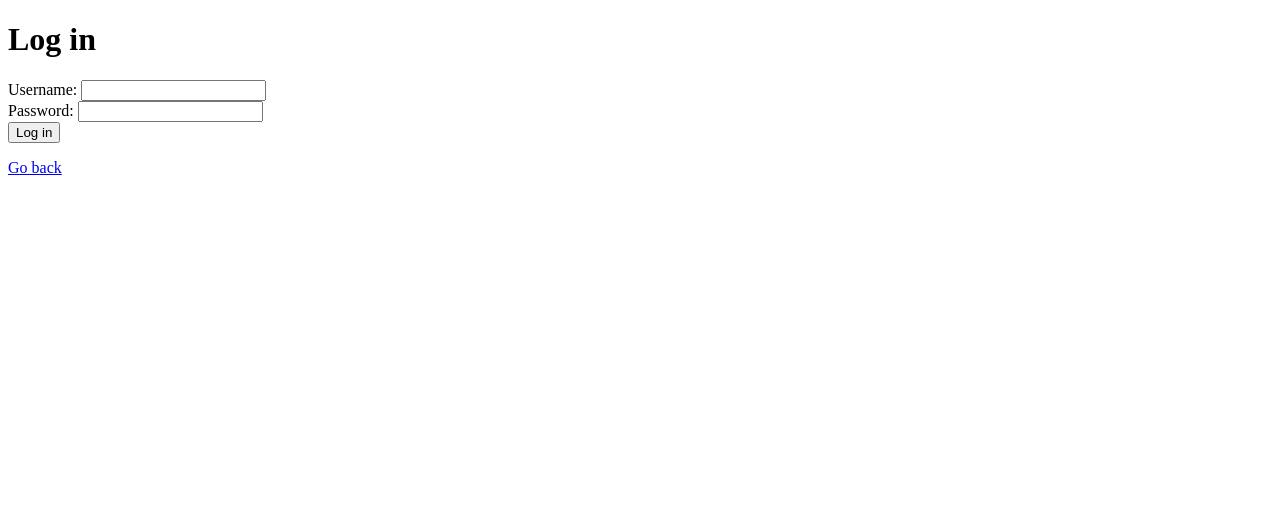
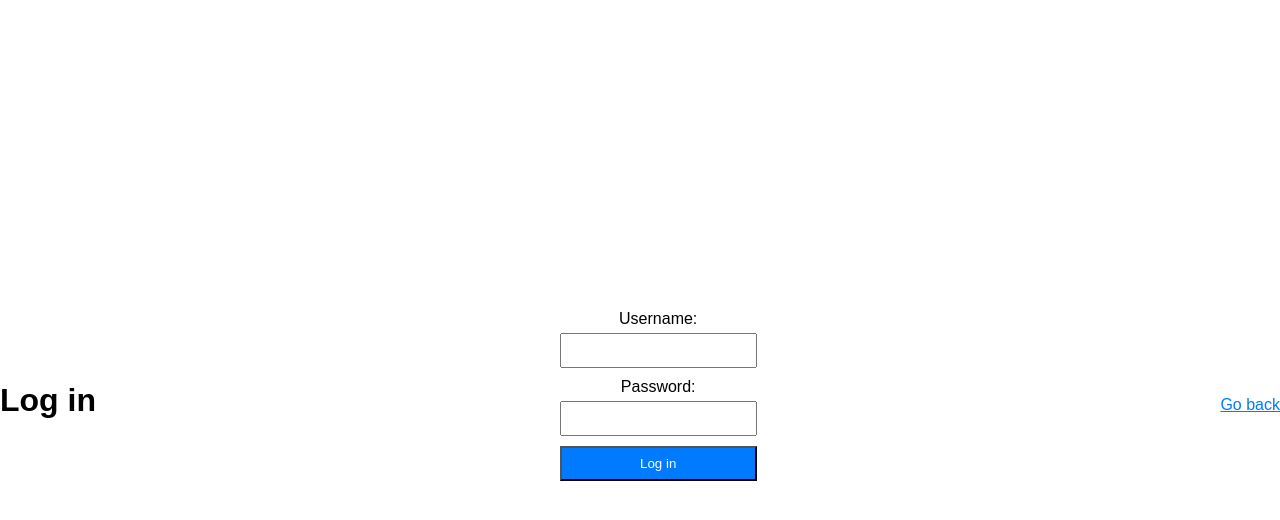
Before and after one commit to fernandocmartinezmoyeda/loginAPP1, a Flask app: page /login in a window 1280 px wide. Shown: the top 520 px of the page. Run offline with Flask 3, Linux system fonts and the light colour scheme; some libraries are stand-ins or nearby versions.

Commit message:
Update login.html

```diff
--- a/templates/login.html
+++ b/templates/login.html
@@ -1,7 +1,57 @@
 <!DOCTYPE html>
-<html>
+<html lang="en">
 <head>
+    <meta charset="UTF-8">
     <title>Log in</title>
+    <style>
+        body {
+            font-family: Arial, sans-serif;
+            display: flex;
+            align-items: center;
+            justify-content: center;
+            height: 100vh;
+            margin: 0;
+        }
+
+        h1 {
+            text-align: center;
+        }
+
+        form {
+            text-align: center;
+            max-width: 300px;
+            margin: 0 auto;
+        }
+
+        label {
+            display: block;
+            margin-bottom: 5px;
+        }
+
+        input {
+            width: 100%;
+            padding: 8px;
+            margin-bottom: 10px;
+            box-sizing: border-box;
+        }
+
+        input[type="submit"] {
+            background-color: #007BFF;
+            color: #fff;
+            cursor: pointer;
+        }
+
+        input[type="submit"]:hover {
+            background-color: #0056b3;
+        }
+
+        a {
+            display: block;
+            text-align: center;
+            margin-top: 10px;
+            color: #007BFF;
+        }
+    </style>
 </head>
 <body>
     <h1>Log in</h1>
```
